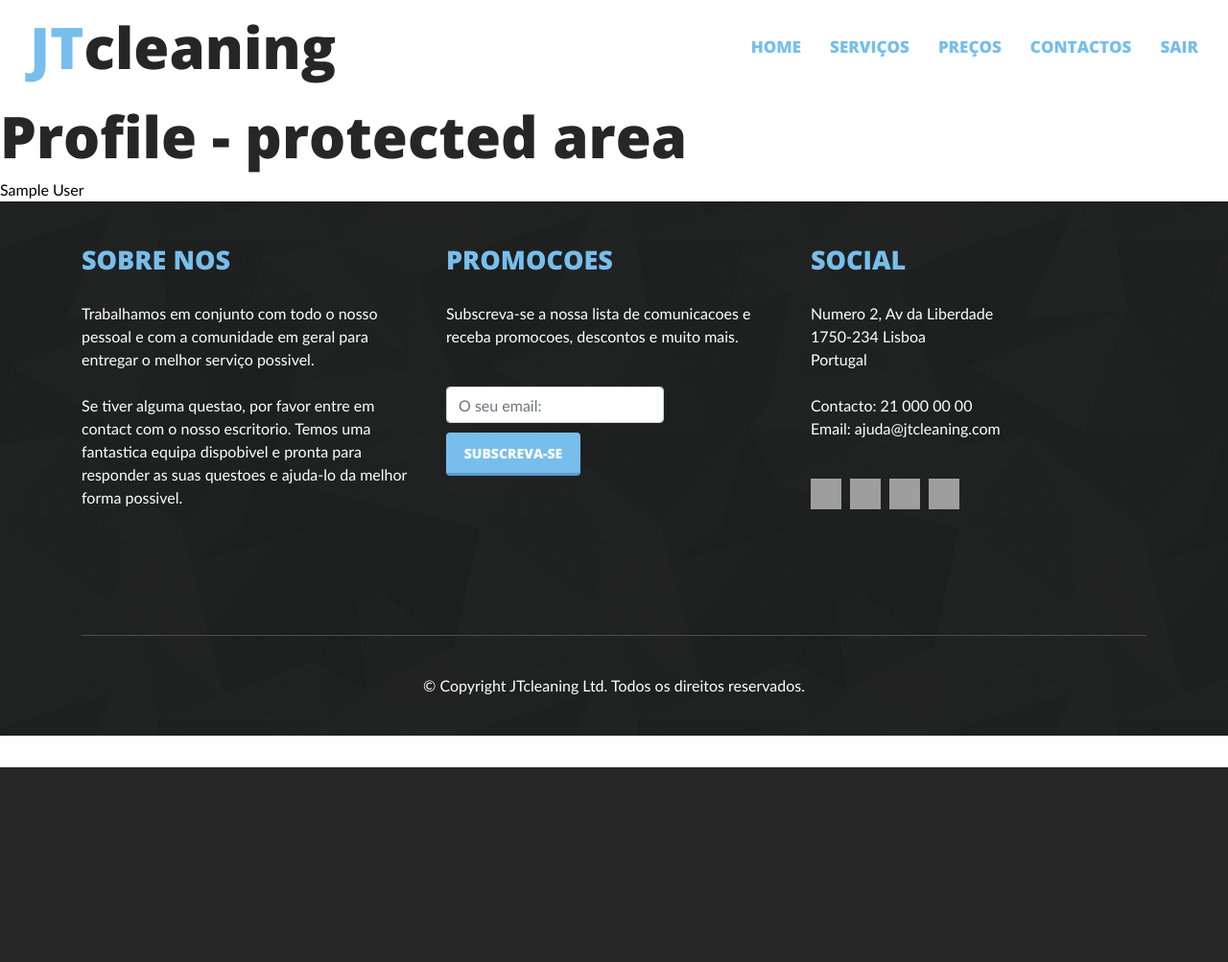
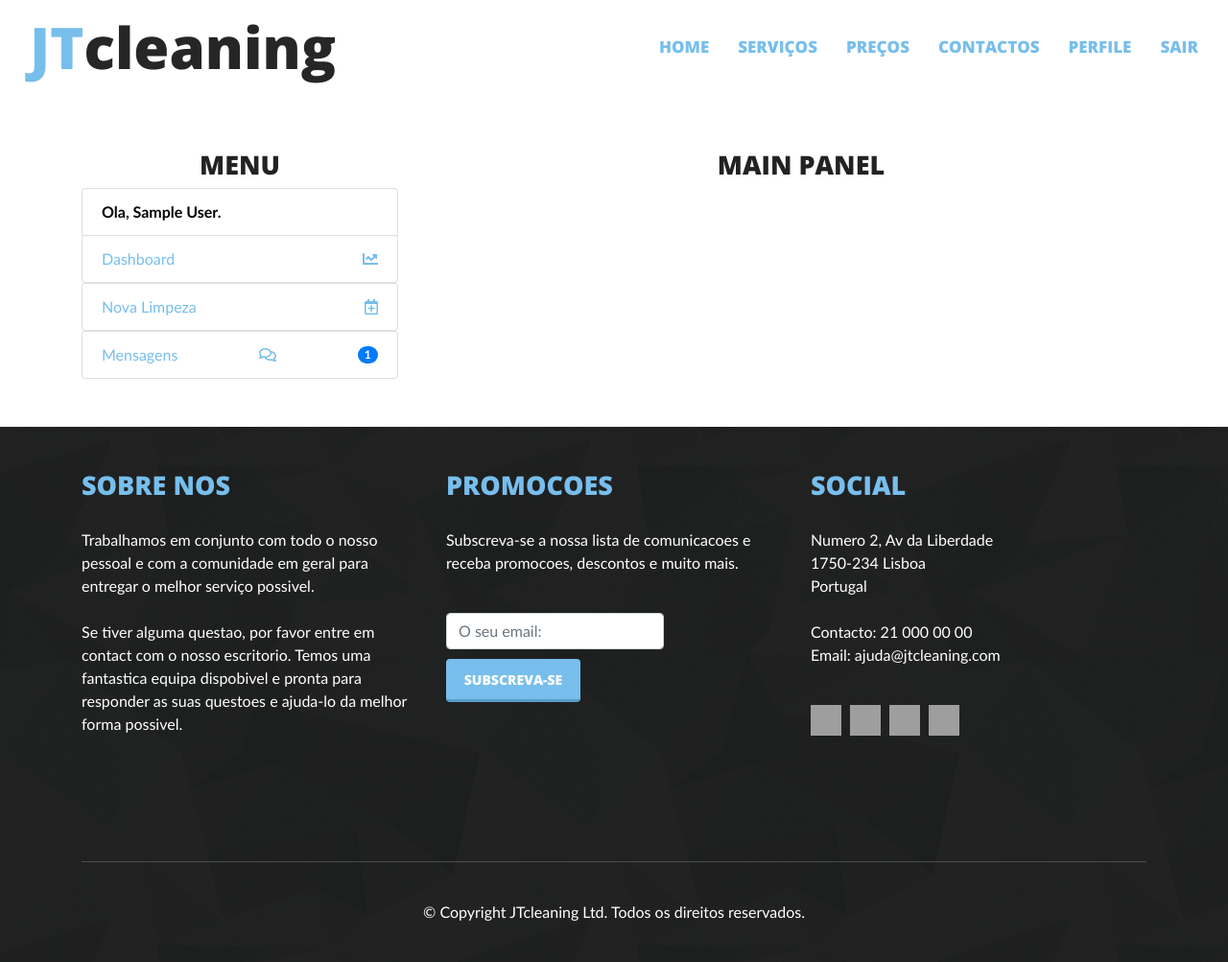
Before and after one commit to j-000/jtclean, a Flask app: page /profile in a window 1280 px wide. Shown: the whole page at 96% size. Before the commit the page ends 800 px from the top, so only its background shows below. Run offline with Flask 2, Linux system fonts and the light colour scheme; the visitor is signed in with stand-in values (Sample User, id 1); data comes from the database, SQL or seed files in the repository; some libraries are stand-ins or nearby versions; grey boxes are pictures that could not be loaded.

Commit message:
Update 2

```diff
--- a/app.py
+++ b/app.py
@@ -97,11 +97,37 @@ def profile():
     return render_template('profile.html')
 
 
+@app.route('/dashboard', methods=['GET','POST'])
+@login_required
+def dashboard():
+    return render_template('profile.html')
+
+
+@app.route('/book', methods=['GET','POST'])
+@login_required
+def book():
+    return render_template('profile.html')
+
+
+@app.route('/messages', methods=['GET','POST'])
+@login_required
+def messages():
+    return render_template('profile.html')
+
+
+
+
+
 @app.route('/logout')
 @login_required
 def logout():
   logout_user();
   return redirect(url_for('index'))
+
+
+
+
+
 
 
 @app.errorhandler(404)
--- a/templates/layout.html
+++ b/templates/layout.html
@@ -32,13 +32,18 @@
         <div class="col">
           <h5><a href="javascript:void(0)" onclick="scroll_to_div('contactos_div')" class="navbar-right">Contactos</a></h5>
         </div>
+        {% if current_user.is_authenticated %}
         <div class="col">
-          {% if current_user.is_authenticated %}
+            <h5><a href="{{ url_for('profile') }}" class="navbar-right">Perfile</a></h5>
+        </div>
+        <div class="col">
             <h5><a href="{{ url_for('logout') }}" class="navbar-right">Sair</a></h5>
-          {% else %}
+        </div>
+        {% else %}
+        <div class="col">
             <h5><a href="{{ url_for('registo') }}" class="navbar-right">Registe-se</a></h5>
-          {% endif %}
         </div>
+        {% endif %}
       </div>
     </div>
   </nav>
--- a/templates/profile.html
+++ b/templates/profile.html
@@ -1,8 +1,39 @@
 {% extends "layout.html" %}
 
 {% block body %}
+<div class="container" style="text-align: center; padding: 50px 0;">
+  <div class="row" style="padding: 0;">
+    <div class="col-md-4">
+      <h3>Menu</h3>
+      <div class="container">
+        <ul class="list-group">
+          <li class="list-group-item d-flex justify-content-between align-items-center">
+            <strong>Ola, {{ current_user.name }}.</strong>
+          </li>
+          <a href="/dashboard">
+            <li class="list-group-item d-flex justify-content-between align-items-center">
+            Dashboard <i class="fas fa-chart-line"></i>
+            </li>
+          </a>
+          <a href="/book">
+            <li class="list-group-item d-flex justify-content-between align-items-center">
+            Nova Limpeza <i class="far fa-calendar-plus"></i>
+            </li>
+          </a>
+          <a href="/messages">
+            <li class="list-group-item d-flex justify-content-between align-items-center">
+            Mensagens <i class="far fa-comments"></i>
+            <span class="badge badge-primary badge-pill">1</span>
+            </li>
+          </a>
+        </ul>
+      </div>
+    </div>
+    <div class="col-md-8">
+      <h3>Main Panel</h3>
 
-<h1>Profile - protected area</h1>
-{{ current_user.name }}
+    </div>
+  </div>
+</div>
 
 {% endblock %}
```
Also changed, not shown: 1 other file.
